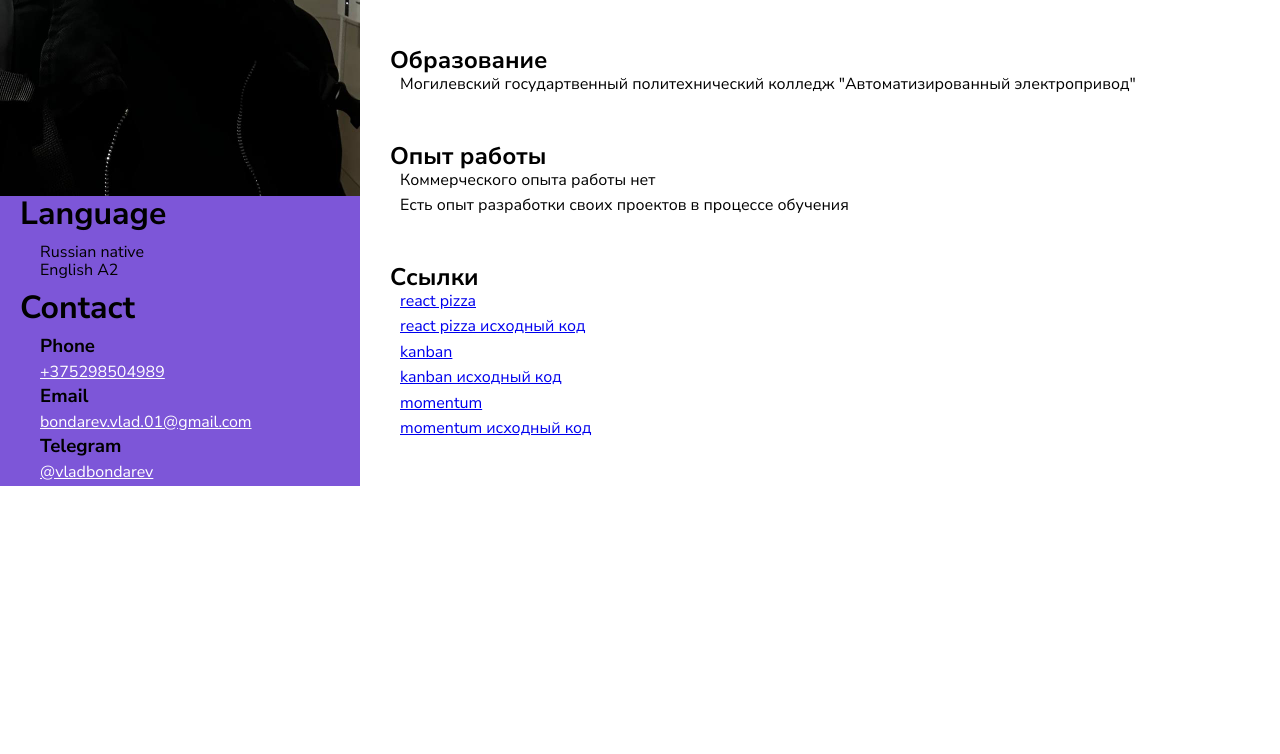
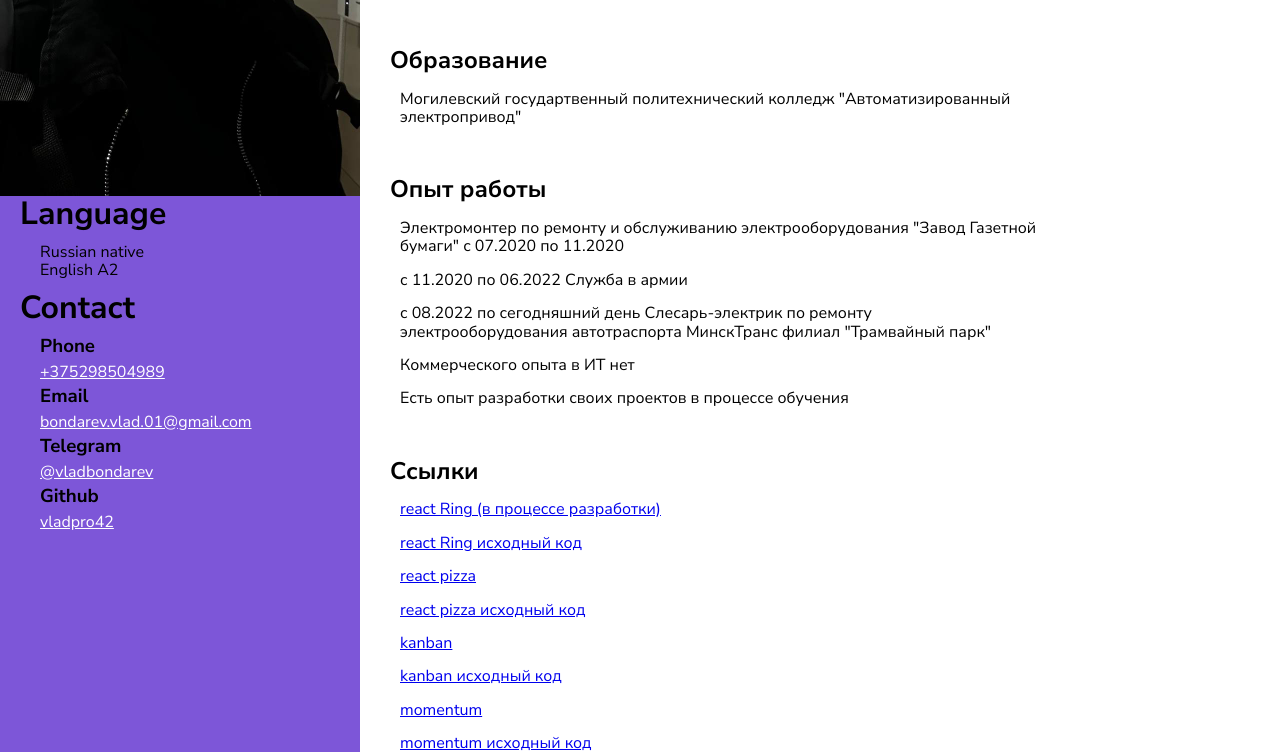
Before and after one commit to vladpro42/cv, a plain HTML site: page index.html in a window 1280 px wide. Shown: the part 444-1198 px from the top of the page. Before the commit the page ends 930 px from the top, so only its background shows below. Drawn offline with Linux system fonts and the light colour scheme.

Commit message:
feat: add changes

```diff
--- a/index.html
+++ b/index.html
@@ -36,6 +36,8 @@
                 <a href="mailto:bondarev.vlad.01@gmail.com" class="contact__text">bondarev.vlad.01@gmail.com</a>
                 <h3 class="contact__title">Telegram</h3>
                 <a href="https://t.me/vladbondarev/" class="contact__text">@vladbondarev</a>
+                <h3 class="contact__title">Github</h3>
+                <a href="https://github.com/vladpro42" class="contact__text">vladpro42</a>
             </div>
         </div>
     </nav>
@@ -44,7 +46,7 @@
             <div class="inner">
                 <header class="about__header">
                     <h1 class="about__title">Бондарев Владислав</h1>
-                    <p class="about__subtitle">frontend developer / backend developer</p>
+                    <p class="about__subtitle">Frontend developer</p>
                 </header>
                 <hr class="hr__header">
                 <div class="about__me">
@@ -81,7 +83,20 @@
                 <div class="expirience">
                     <h2 class="education__title">Опыт работы</h2>
                     <p class="education__subtitle">
-                        Коммерческого опыта работы нет
+                        Электромонтер по ремонту и обслуживанию электрооборудования
+                        "Завод Газетной бумаги"
+                        с 07.2020 по 11.2020
+                    </p>
+                    <p class="education__subtitle">
+                        с 11.2020 по 06.2022 Служба в армии
+                    </p>
+                    <p class="education__subtitle">
+                        с 08.2022 по сегодняшний день
+                        Слесарь-электрик по ремонту электрооборудования автотраспорта
+                        МинскТранс филиал "Трамвайный парк"
+                    </p>
+                    <p class="education__subtitle">
+                        Коммерческого опыта в ИТ нет
                     </p>
                     <p class="education__subtitle">
                         Есть опыт разработки своих проектов в процессе обучения
@@ -89,6 +104,12 @@
                 </div>
                 <div class="links">
                     <h2 class="education__title">Ссылки</h2>
+                    <a href="https://ring-taupe.vercel.app/" class="education__subtitle">
+                        react Ring (в процессе разработки)
+                    </a>
+                    <a href="https://github.com/vladpro42/ring" class="education__subtitle">
+                        react Ring исходный код
+                    </a>
                     <a href="https://pizza-eosin-eight.vercel.app/" class="education__subtitle">
                         react pizza
                     </a>
--- a/style.css
+++ b/style.css
@@ -167,8 +167,7 @@ body {
 
 .education__subtitle {
     padding-left: 10px;
+    max-width: 650px;
+    margin-top: 15px;
+
 }
-
-.education__subtitle+.education__subtitle {
-    margin-top: 7px;
-}
```
